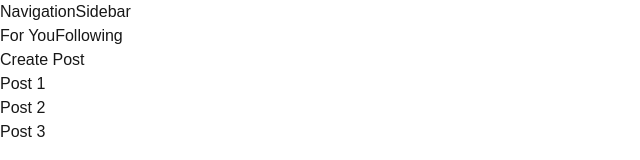
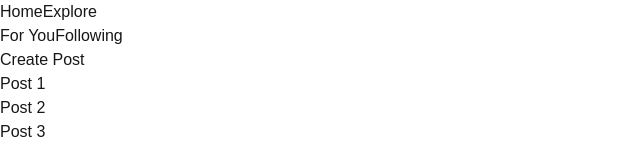
Before and after one commit to anthonypang/bird-app, a Next.js app: page / in a window 1280 px wide. Shown: the top 160 px of the page, without its empty margins (0-640 px from the left). Built offline with nearby package versions, Linux system fonts and the light colour scheme.

Commit message:
navigation sidebar initial structure

```diff
--- a/src/app/components/NavigationSidebar/NavigationSidebar.tsx
+++ b/src/app/components/NavigationSidebar/NavigationSidebar.tsx
@@ -1,7 +1,27 @@
+import Link from "next/link";
 import React from "react";
 
+const navItems = [
+  {
+    name: "Home",
+    href: "/",
+  },
+  {
+    name: "Explore",
+    href: "/explore",
+  },
+];
+
 const NavigationSidebar = () => {
-  return <div className="h-screen bg-green-500">NavigationSidebar</div>;
+  return (
+    <div className="h-screen  flex flex-col">
+      {navItems.map((item, key) => (
+        <Link key={key} href={item.href}>
+          {item.name}
+        </Link>
+      ))}
+    </div>
+  );
 };
 
 export default NavigationSidebar;
```
